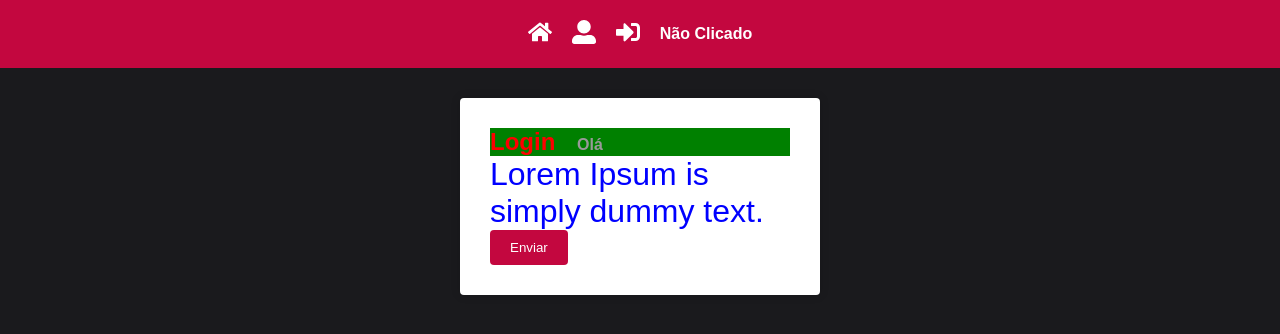
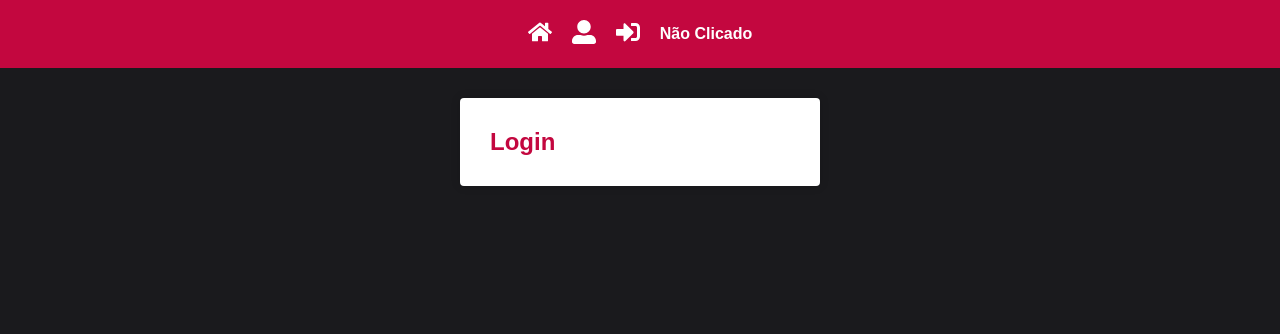
Before and after one commit to LockynBr/react-with-api, a React (Create React App) app: page / in a window 1280 px wide. Shown: the top 334 px of the page. Built offline with nearby package versions, Linux system fonts and the light colour scheme; the HTML template or start-up script is replaced by a standard one.

Commit message:
removendo erro de linha dos arquivos

```diff
--- a/public/index.html
+++ b/public/index.html
@@ -1,4 +1,4 @@
-<!DOCTYPE html>
+<!doctype html>
 <html lang="pt-br">
   <head>
     <meta charset="utf-8" />
--- a/src/pages/Login/index.js
+++ b/src/pages/Login/index.js
@@ -16,13 +16,7 @@ export default function Login() {
 
   return (
     <Container>
-      <Title isGray={false}>
-        Login <small>Olá</small>
-      </Title>
-      <Paragraph>Lorem Ipsum is simply dummy text.</Paragraph>
-      <button type="button" onClick={handleClick}>
-        Enviar
-      </button>
+      <h1>Login</h1>
     </Container>
   );
 }
```
Also changed, not shown: 1 other file (tests, documents, lock files or other folders).
